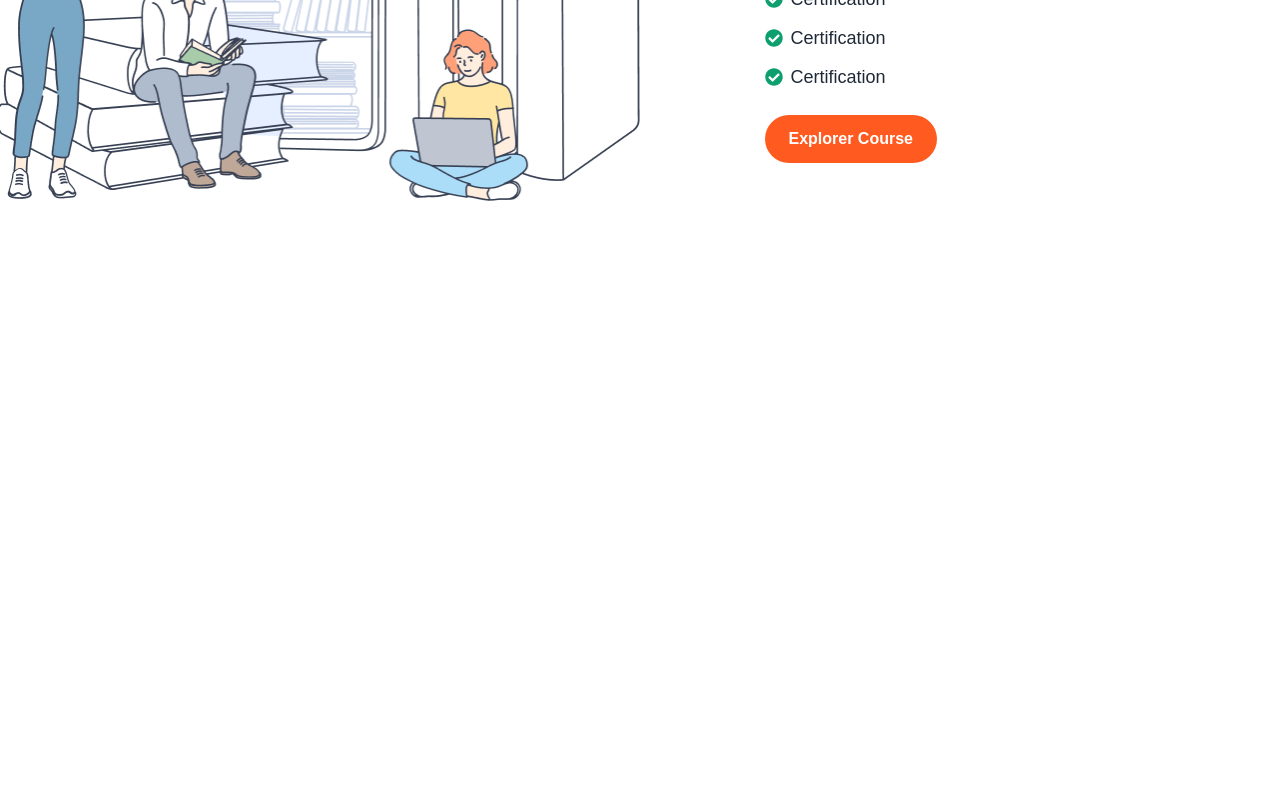
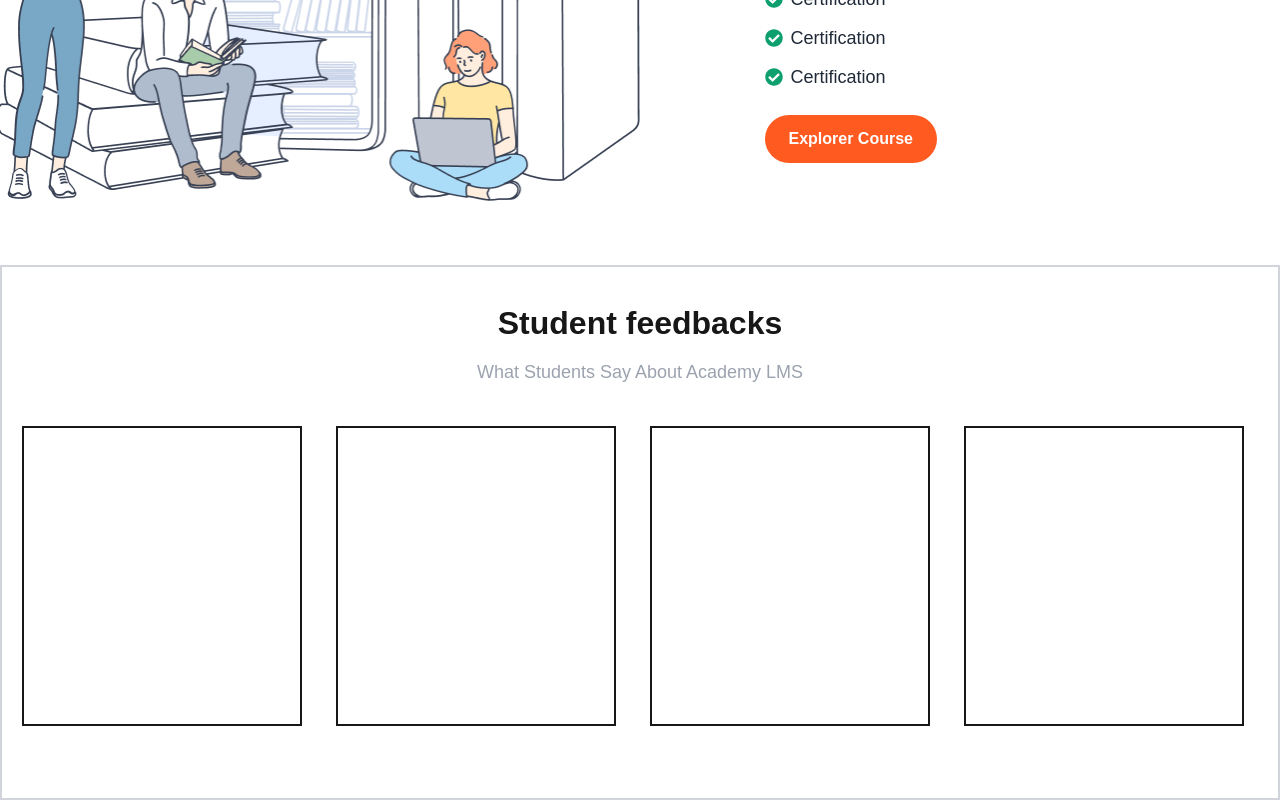
Before and after one commit to dhullubasnkot/EduPress, a Next.js app: page / in a window 1280 px wide. Shown: the part 3594-4394 px from the top of the page. Before the commit the page ends 3859 px from the top, so only its background shows below. Built offline with nearby package versions, Linux system fonts and the light colour scheme.

Commit message:
Added Student FeedBack

```diff
--- a/src/app/page.tsx
+++ b/src/app/page.tsx
@@ -4,6 +4,7 @@ import CenterBanner from "./pages/centerbanner";
 import FeaturedCourses from "./pages/featuredcourses";
 import Hero from "./pages/hero";
 import LearnLms from "./pages/LearnLMS";
+import StudentFeedBack from "./pages/studentfeedback";
 // import EducationBanner from "./pages/provideAmazing";
 import TopCategories from "./pages/topcategories";
 export default function Home() {
@@ -16,7 +17,7 @@ export default function Home() {
       <CenterBanner />
       <ActiveExport />
       <LearnLms />
-      {/* <EducationBanner /> */}
+      <StudentFeedBack />
     </>
   );
 }
--- /dev/null
+++ b/src/app/pages/studentfeedback.tsx
@@ -0,0 +1,25 @@
+export default function StudentFeedBack() {
+  return (
+    <>
+      <div className="flex justify-center items-center">
+        <div className="w-[1290px] h-[534.8px] border-2 border-gray-300">
+          {/* Header */}
+          <div className="flex flex-col justify-center items-center gap-[12px] pt-[32px]">
+            <p className="text-[32px] font-bold">Student feedbacks</p>
+            <p className="text-[18px] text-gray-400">
+              What Students Say About Academy LMS
+            </p>
+          </div>
+
+          {/* Grid */}
+          <div className="w-full h-[412.8px] pt-[40px] px-[20px] grid grid-cols-4 gap-[20px]">
+            <div className="h-[300px] w-[280px] border-2"></div>
+            <div className="h-[300px] w-[280px] border-2"></div>
+            <div className="h-[300px] w-[280px] border-2"></div>
+            <div className="h-[300px] w-[280px] border-2"></div>
+          </div>
+        </div>
+      </div>
+    </>
+  );
+}
```
